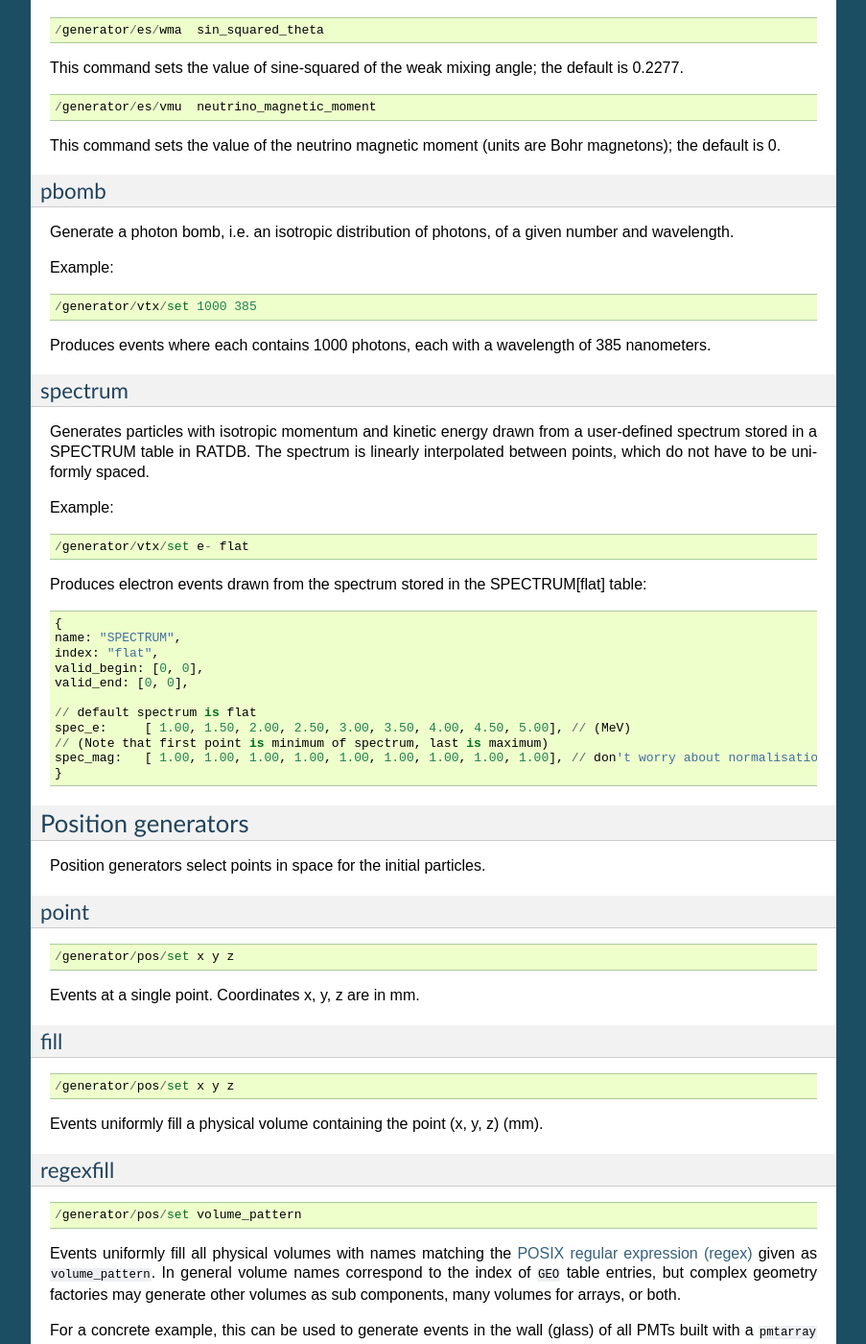
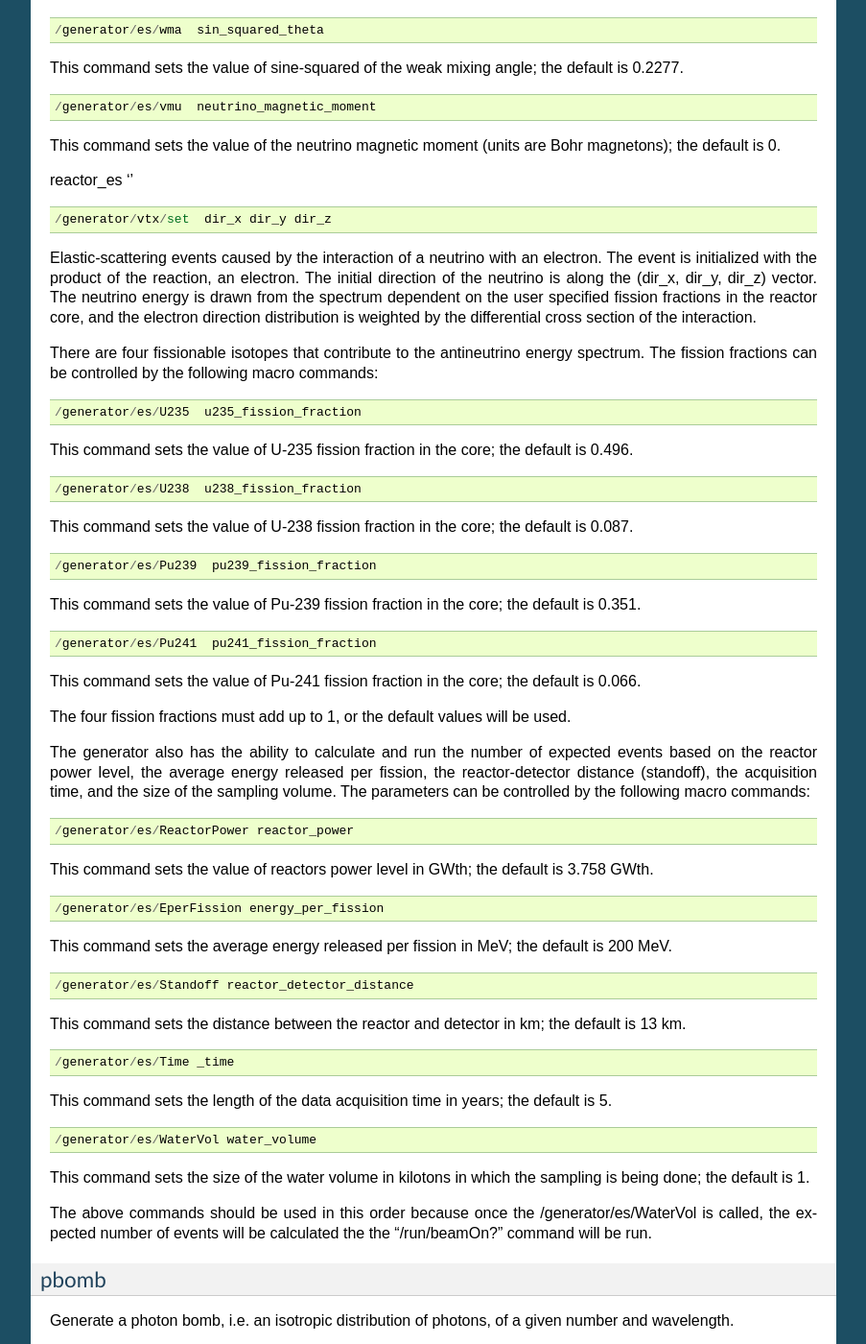
Before and after one commit to rat-pac/rat-pac, a Sphinx documentation site: the page built from doc/generators.rst, in a window 1280 px wide and 1400 px high, scrolled down 4755 px. Shown: the whole window at 96% size, without its empty margins (198-1101 px from the left). Built offline with Sphinx 7.4.7, drawn with Linux system fonts in a browser that asks for light colours; formulas are drawn with MathJax 3.

Commit message:
Added in documentation for the generator in the generator.rst file. Needs some more work

```diff
--- a/doc/generators.rst
+++ b/doc/generators.rst
@@ -234,6 +234,86 @@ This command sets the value of sine-squared of the weak mixing angle; the defaul
 
 This command sets the value of the neutrino magnetic moment (units are Bohr magnetons); the default is 0.
 
+reactor_es
+''
+
+::
+
+    /generator/vtx/set  dir_x dir_y dir_z
+
+Elastic-scattering events caused by the interaction of a neutrino with an electron.  The event is initialized with the product of the reaction, an electron.  The initial direction of the neutrino is along the (dir_x, dir_y, dir_z) vector.  The neutrino energy is drawn from the spectrum dependent on the user specified fission fractions in the reactor core, and the electron direction distribution is weighted by the differential cross section of the interaction.
+
+There are four fissionable isotopes that contribute to the antineutrino energy spectrum. The fission fractions can be controlled by the following macro commands:
+
+::
+
+    /generator/es/U235  u235_fission_fraction
+
+
+This command sets the value of U-235 fission fraction in the core; the default is 0.496.
+
+::
+
+    /generator/es/U238  u238_fission_fraction
+
+
+This command sets the value of U-238 fission fraction in the core; the default is 0.087.
+
+::
+
+    /generator/es/Pu239  pu239_fission_fraction
+
+
+This command sets the value of Pu-239 fission fraction in the core; the default is 0.351.
+
+::
+
+    /generator/es/Pu241  pu241_fission_fraction
+
+
+This command sets the value of Pu-241 fission fraction in the core; the default is 0.066.
+
+The four fission fractions must add up to 1, or the default values will be used.
+
+The generator also has the ability to calculate and run the number of expected events based on the reactor power level, the average energy released per fission, the reactor-detector distance (standoff), the acquisition time, and the size of the sampling volume. The parameters can be controlled by the following macro commands:
+
+::
+
+    /generator/es/ReactorPower reactor_power
+
+
+This command sets the value of reactors power level in GWth; the default is 3.758 GWth.
+
+::
+
+    /generator/es/EperFission energy_per_fission
+
+
+This command sets the average energy released per fission in MeV; the default is 200 MeV.
+
+::
+
+    /generator/es/Standoff reactor_detector_distance
+
+
+This command sets the distance between the reactor and detector in km; the default is 13 km.
+
+::
+
+    /generator/es/Time _time
+
+
+This command sets the length of the data acquisition time in years; the default is 5.
+
+::
+
+    /generator/es/WaterVol water_volume
+
+
+This command sets the size of the water volume in kilotons in which the sampling is being done; the default is 1.
+
+The above commands should be used in this order because once the /generator/es/WaterVol is called, the expected number of events will be calculated the the "/run/beamOn?" command will be run.
+
 pbomb
 '''''
 
```
Also changed, not shown: 2 other files.
